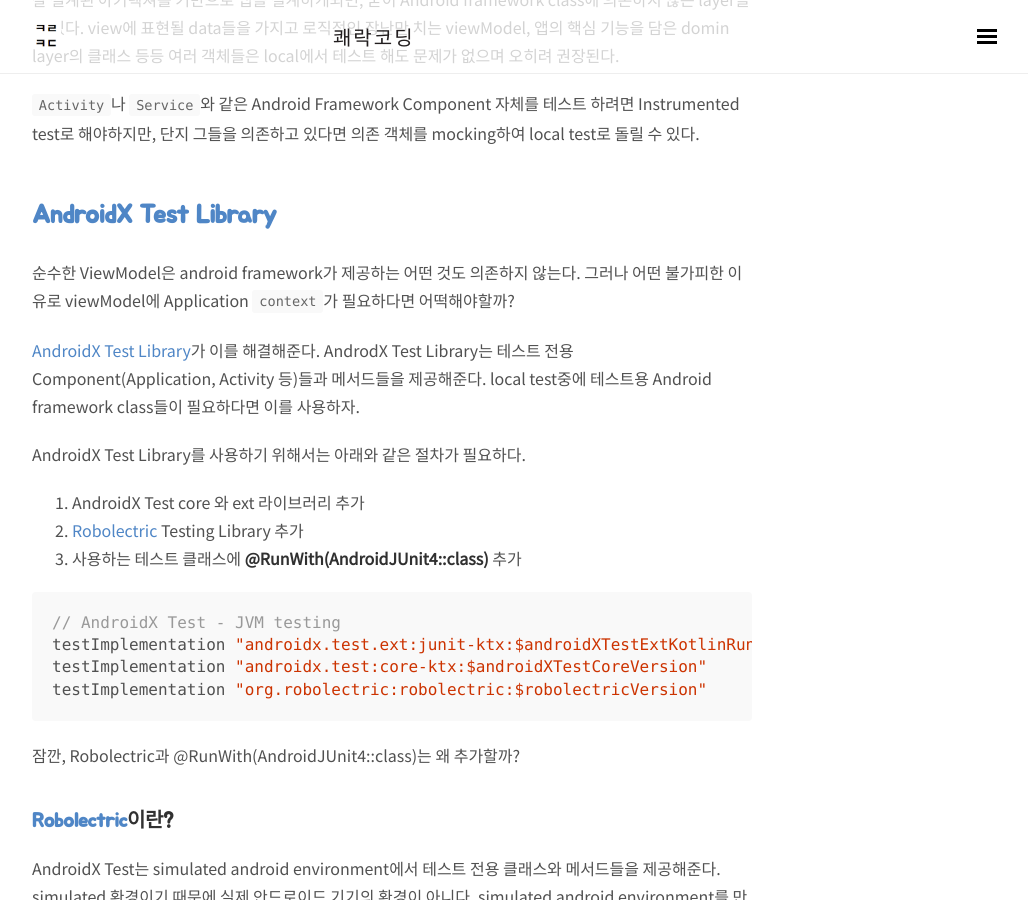
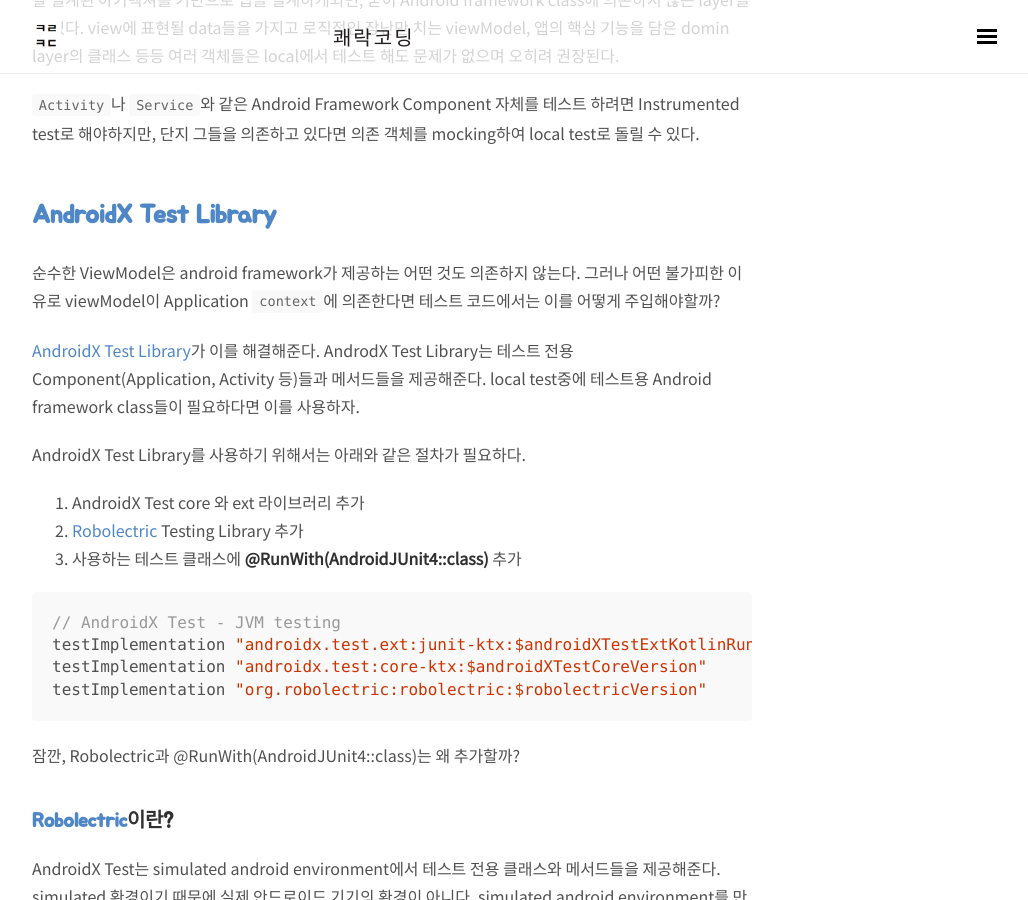
Before and after one commit to wooooooak/wooooooak.github.io, a Jekyll site: the page built from _posts/android/2020-12-04-android-testing.md, in a window 1280 px wide and 900 px high, scrolled down 723 px. Shown: the whole window, without its empty margins (248-1276 px from the left). Built offline with Jekyll 4.4.1, drawn with Linux system fonts in a browser that asks for light colours; nearby versions of some CDN libraries; some web fonts are replaced; comment, search, counter and statistics services are not loaded.

Commit message:
문장 수정

```diff
--- a/_posts/android/2020-12-04-android-testing.md
+++ b/_posts/android/2020-12-04-android-testing.md
@@ -23,7 +23,7 @@ comments: true
 
 ## [AndroidX Test Library](https://developer.android.com/training/testing/set-up-project)
 
-순수한 ViewModel은 android framework가 제공하는 어떤 것도 의존하지 않는다. 그러나 어떤 불가피한 이유로 viewModel에 Application `context`가 필요하다면 어떡해야할까?
+순수한 ViewModel은 android framework가 제공하는 어떤 것도 의존하지 않는다. 그러나 어떤 불가피한 이유로 viewModel이 Application `context`에 의존한다면 테스트 코드에서는 이를 어떻게 주입해야할까?
 
 [AndroidX Test Library](https://developer.android.com/training/testing/set-up-project)가 이를 해결해준다. AndrodX Test Library는 테스트 전용 Component(Application, Activity 등)들과 메서드들을 제공해준다. local test중에 테스트용 Android framework class들이 필요하다면 이를 사용하자.
 
```
